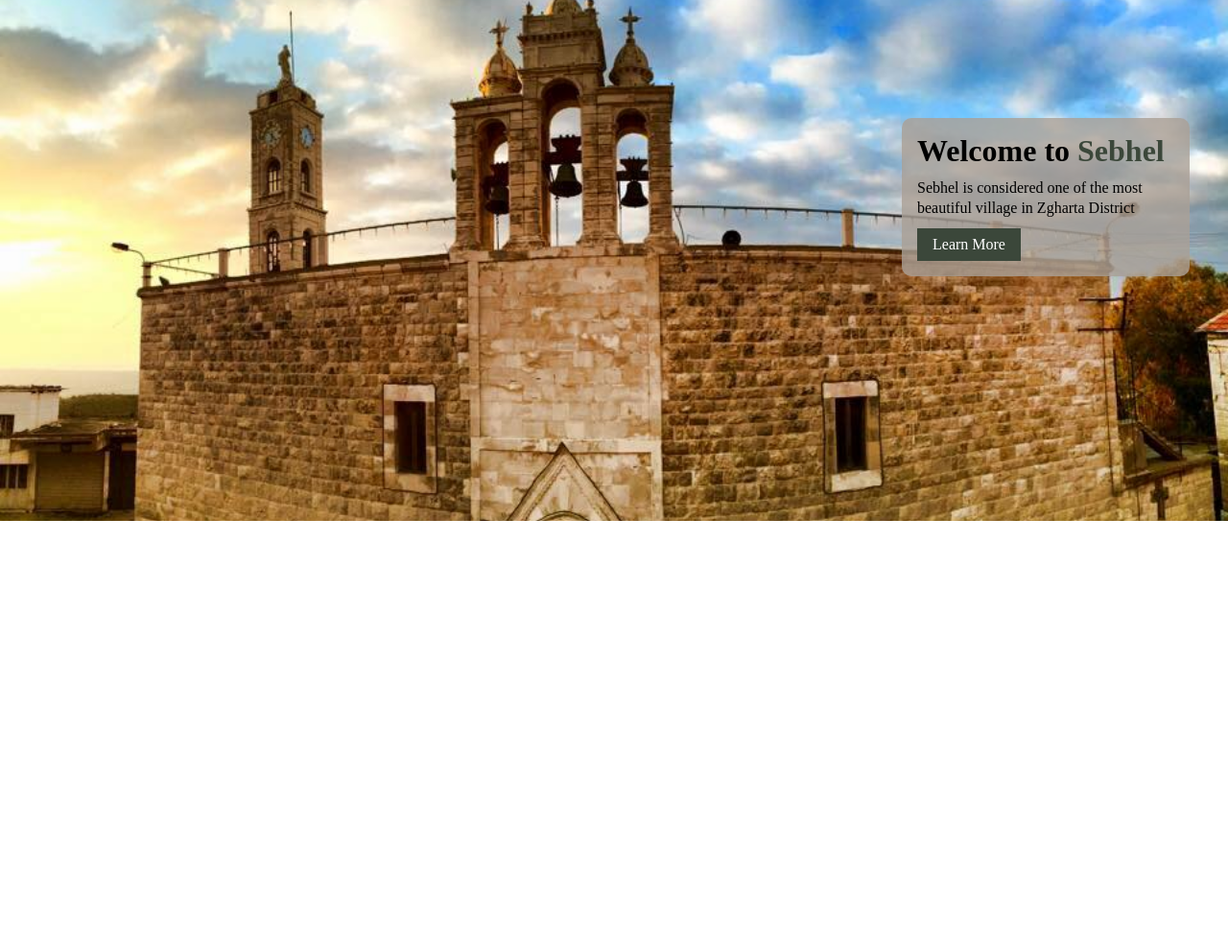
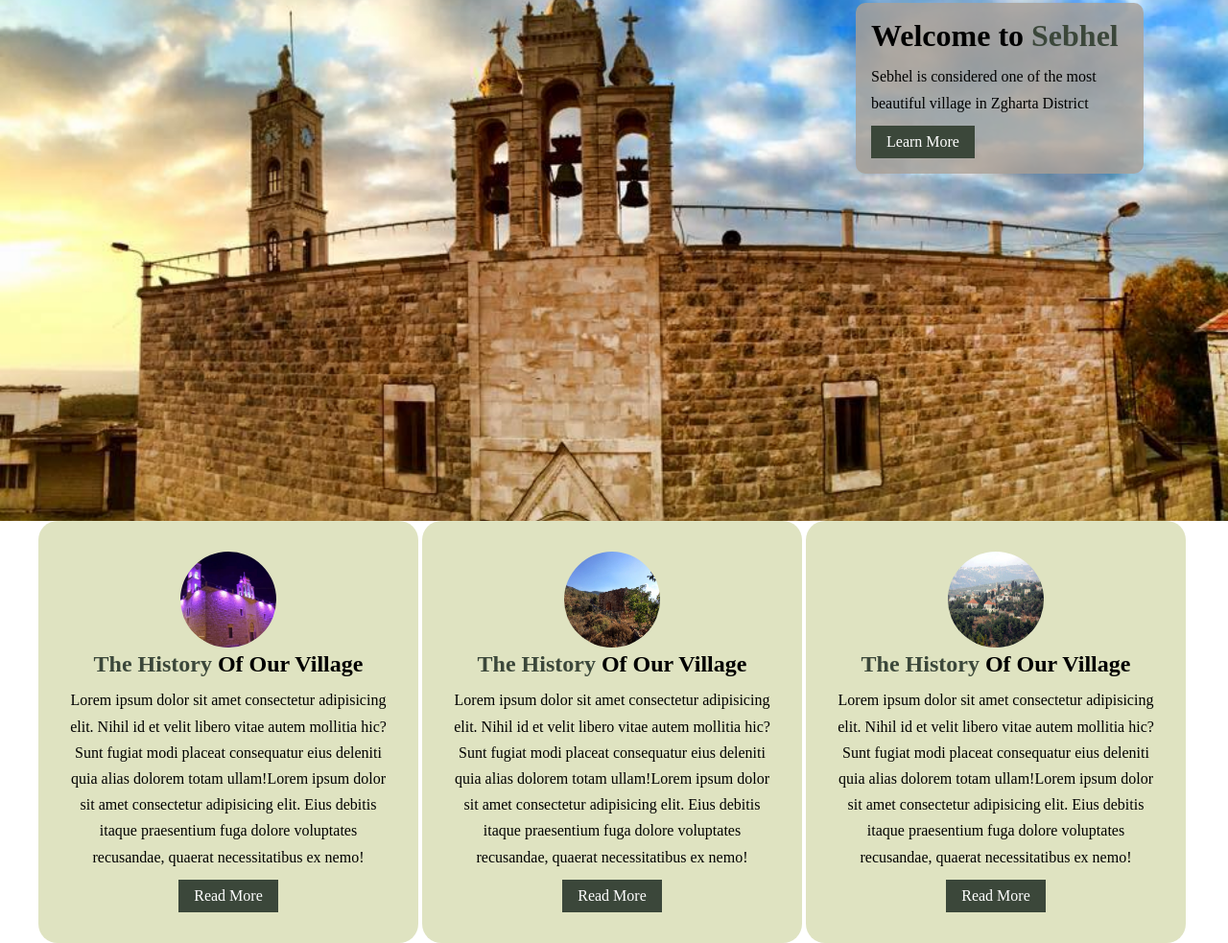
Before and after one commit to HadySalhab/Village-website-css, a plain HTML site: page index.html in a window 1280 px wide. Shown: the part 121-1104 px from the top of the page at 96% size. Before the commit the page ends 800 px from the top, so only its background shows below. Drawn offline with Linux system fonts and the light colour scheme.

Commit message:
Fixing infos title

```diff
--- a/css/main.css
+++ b/css/main.css
@@ -12,14 +12,16 @@ a{
 }
 p{
     margin:10px 0;
-    line-height: 1.3em;
+    line-height: 1.7em;
 }
 .container{
     max-width:1200px;
     margin:auto;
     height:100%;
     position: relative;
+    overflow: auto;
 }
+
 /* Util */
 .bg-green{
     background:rgb(75, 100, 72)
@@ -36,10 +38,6 @@ p{
 }
 
 /* navbar */
-
-#navbar{
-    overflow: auto;
-}
 
 
 #navbar .logo a {
@@ -68,13 +66,36 @@ p{
     background: url('../img/main.jpg') top 2% center/cover no-repeat;
     height:600px;
 }
+
 #showcase .showcase-content{
 position: absolute;
-top:30%;
-right:0;
+top:10%;
+right:3rem;
+text-align: ;
 background:rgba(170, 160, 150,0.8);
 border-radius: 10px;
 display: inline-block;
 width: 300px;
 padding:1rem;
 }
+
+/* info */
+#home-info{
+    width: 100%;
+    margin: auto;
+}
+
+#home-info .home-info__container{
+    bottom:10rem;
+    padding:2rem 2rem;
+    background:rgba(192, 199, 132, 0.5);
+    display: inline-block;
+    width: 33%;
+    text-align: center;
+    border-radius: 20px;
+}
+#home-info img{
+    width:100px;
+    height:100px;
+    border-radius: 50%;
+}
--- a/index.html
+++ b/index.html
@@ -21,7 +21,7 @@
                 </ul>
             </div>
         </nav>
-    </header>
+
 
     <div id="showcase">
         <div class="container">
@@ -32,6 +32,45 @@
             </div>
         </div>
     </div>
+</header>
+<section id="home-info">
+    <div class="container">
+
+    <div class="home-info__container">
+    <div>
+        <img src="./img/church.jpg" alt="church">
+    </div>
+    <div class="info-content">
+        <h2><span class="text-primary">The History</span> Of Our Village</h2>
+        <p>Lorem ipsum dolor sit amet consectetur adipisicing elit. Nihil id et velit libero vitae autem mollitia hic? Sunt fugiat modi placeat consequatur eius deleniti quia alias dolorem totam ullam!Lorem ipsum dolor sit amet consectetur adipisicing elit. Eius debitis itaque praesentium fuga dolore voluptates recusandae, quaerat necessitatibus ex nemo!</p>
+        <a href="about.html" class="btn btn-light">Read More</a>
+    </div>
+</div>
+
+<div class="home-info__container">
+    <div>
+        <img src="./img/history.jpg" alt="history">
+    </div>
+    <div class="info-content">
+        <h2><span class="text-primary">The History</span> Of Our Village</h2>
+        <p>Lorem ipsum dolor sit amet consectetur adipisicing elit. Nihil id et velit libero vitae autem mollitia hic? Sunt fugiat modi placeat consequatur eius deleniti quia alias dolorem totam ullam!Lorem ipsum dolor sit amet consectetur adipisicing elit. Eius debitis itaque praesentium fuga dolore voluptates recusandae, quaerat necessitatibus ex nemo!</p>
+        <a href="about.html" class="btn btn-light">Read More</a>
+    </div>
+</div>
+
+<div class="home-info__container">
+    <div>
+        <img src="./img/village.jpg" alt="village">
+    </div>
+    <div class="info-content">
+        <h2><span class="text-primary">The History</span> Of Our Village</h2>
+        <p>Lorem ipsum dolor sit amet consectetur adipisicing elit. Nihil id et velit libero vitae autem mollitia hic? Sunt fugiat modi placeat consequatur eius deleniti quia alias dolorem totam ullam!Lorem ipsum dolor sit amet consectetur adipisicing elit. Eius debitis itaque praesentium fuga dolore voluptates recusandae, quaerat necessitatibus ex nemo!</p>
+        <a href="about.html" class="btn btn-light">Read More</a>
+    </div>
+</div>
+
+</div>
+</section>
 
 
 
```
